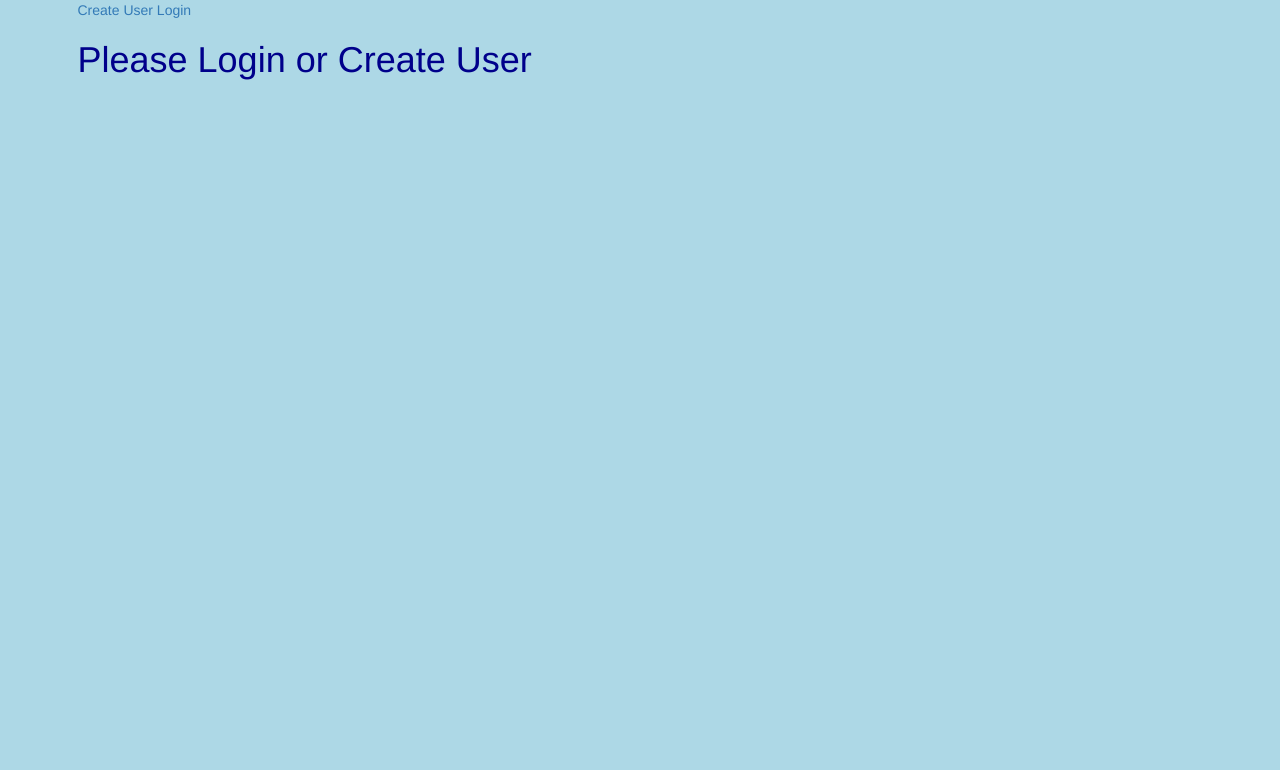
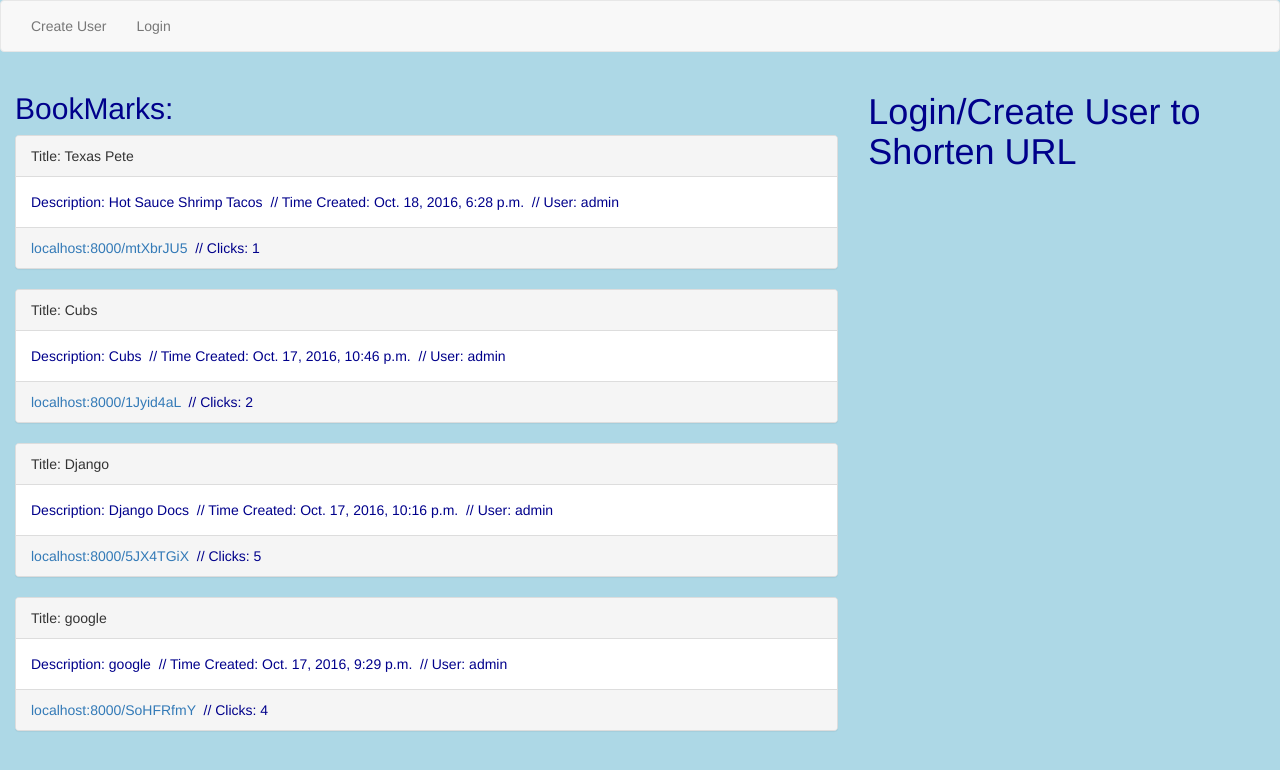
Before and after one commit to destanton/url_shortener, a Django app: page / in a window 1280 px wide. Shown: the top 770 px of the page. Run offline with Django 3.2, Linux system fonts and the light colour scheme; data comes from the database, SQL or seed files in the repository; both versions use the stored data as it was after the commit; some libraries are stand-ins or nearby versions.

Commit message:
working on main page eits

```diff
--- a/url_shortener/app/models.py
+++ b/url_shortener/app/models.py
@@ -8,6 +8,7 @@ class Bookmark(models.Model):
     url = models.URLField(null=True, blank=True)
     created = models.DateTimeField(auto_now_add=True)
     new_url = models.CharField(max_length=8)
+    private = models.BooleanField(default=False)
 
     def __str__(self):
         return self.title
--- a/url_shortener/app/views.py
+++ b/url_shortener/app/views.py
@@ -1,6 +1,6 @@
 from django.shortcuts import render
 from django.views import View
-from django.views.generic.edit import CreateView
+from django.views.generic.edit import CreateView, UpdateView
 from django.contrib.auth.models import User
 from app.models import Bookmark, Click
 from random import choice
@@ -18,7 +18,7 @@ class UserCreateView(CreateView):
 class CreateView(CreateView):
     model = Bookmark
     success_url = "/"
-    fields = ('title', 'description', 'url')
+    fields = ('title', 'description', 'url', 'private')
 
     def get_context_data(self, **kwargs):
             context = super().get_context_data(**kwargs)
@@ -39,3 +39,9 @@ class ShortView(View):
         full = Bookmark.objects.get(new_url=new_url)
         Click.objects.create(bookmark=full)
         return HttpResponseRedirect(full.url)
+
+
+class BookmarkUpdateView(UpdateView):
+    model = Bookmark
+    success_url = "/"
+    fields = ('title', 'description', 'url', 'private')
--- a/url_shortener/templates/app/bookmark_form.html
+++ b/url_shortener/templates/app/bookmark_form.html
@@ -1,27 +1,48 @@
 {% extends 'base.html' %}
 
 {% block content %}
+<div class="row">
+  <div class="col-md-4">
     {% if not request.user.is_authenticated %}
-    <h1> Please Login or Create User </h1>
+      <h1>Login/Create User to Shorten URL</h1>
     {% else %}
-    <h1>Let's Shorten that URL!</h1> <br>
+      <h1>Shorten that URL!</h1> <br>
     <form class="" action="" method="post">
       {% csrf_token %}
         <span>
           {{form.as_p}}
+          {{bookmark.private}}
         </span>
       <input type="submit" name="" value="Submit">
     </form>
-    <div class="">
+
+{% endif %}
+
+</div>
+
+
+    <div class="col-md-8">
       <h2>BookMarks:</h2>
       {% for title in bookmark_list %}
-          Title: {{ title }} &nbsp;// Description: {{ title.description }} &nbsp;// Time Created: {{ title.created }} &nbsp;// User: {{ title.user }}
-         <a href="{% url 'short_view' title.new_url %}">localhost:8000/{{ title.new_url }}</a> &nbsp;// Clicks: {{ title.click_count }} <br>
-       <br>
+        {% if title.private == False or title.user == user %}
+        <div class="panel panel-default">
+          <div class="panel-heading">Title: {{ title }}
+            <span class="btn-group" role="group">
+              {% if title.user.id == user.id %}
+              <a href="{% url 'bookmark_update_view' title.id %}">Update</a>
+              {% endif %}
+            </span></div>
+          <div class="panel-body">
+           Description: {{ title.description }} &nbsp;// Time Created: {{ title.created }} &nbsp;// User: {{ title.user }}
+         </div>
+           <div class="panel-footer">
+             <a href="{% url 'short_view' title.new_url %}">localhost:8000/{{ title.new_url }}</a> &nbsp;// Clicks: {{ title.click_count }}
+           </div>
+        </div>
+        {% endif %}
         {% endfor %}
   </div>
-    {% endif %}
-
+</div>
 
 
 
--- a/url_shortener/templates/base.html
+++ b/url_shortener/templates/base.html
@@ -9,23 +9,34 @@
     body {
         background-color: lightblue;
         color: darkblue;
-        padding-left: 15px
+
+      }
+      .col-md-4{
+        float: right;
+      }
+      .btn-group{
+        float: right;
       }
     </style>
 
   </head>
   <body>
-    <div class="container">
-        <a href="{% url 'user_create_view' %}">Create User</a>
+    <nav class="navbar navbar-default">
+      <div class="container-fluid">
+        <div class="nav navbar-nav">
+          <li> <a href="{% url 'user_create_view' %}">Create User</a></li>
         {% if not request.user.is_authenticated %}
-          <a href="{% url 'login' %}">Login</a>
-          {% else %}
-          <a href="{% url 'logout' %}?next={% url 'create_view' %}">Logout</a>
+          <li><a href="{% url 'login' %}">Login</a></li>
+        {% else %}
+          <li><a href="{% url 'logout' %}?next={% url 'create_view' %}">Logout</a></li>
         {% endif %}
-
-        {% block content %}
-        {% endblock %}
-    </div>
+        </div>
+      </div>
+  </nav>
+  <div class="container-fluid">
+    {% block content %}
+    {% endblock %}
+  </div>
 
   </body>
 </html>
--- a/url_shortener/url_shortener/urls.py
+++ b/url_shortener/url_shortener/urls.py
@@ -15,12 +15,14 @@ Including another URLconf
 """
 from django.conf.urls import url, include
 from django.contrib import admin
-from app.views import CreateView, ShortView, UserCreateView
+from app.views import CreateView, ShortView, UserCreateView, BookmarkUpdateView
 
 urlpatterns = [
     url(r'^admin/', admin.site.urls),
     url(r'^', include('django.contrib.auth.urls')),
     url(r'^create_user/$', UserCreateView.as_view(), name="user_create_view"),
     url(r'^$', CreateView.as_view(), name="create_view"),
+    url(r'^(?P<pk>\d+)/$', BookmarkUpdateView.as_view(), name="bookmark_update_view"),
     url(r'^(?P<new_url>\w+)/$', ShortView.as_view(), name="short_view"),
+
 ]
```
Also changed, not shown: url_shortener/app/migrations/0003_bookmark_private.py (added), url_shortener/db.sqlite3. Lines whose indentation alone changed are shown as unchanged.
